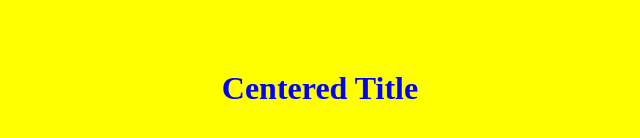
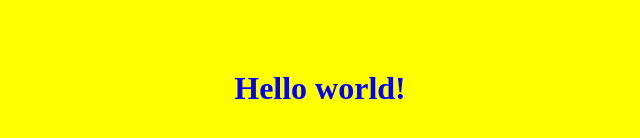
Before and after one commit to Poutchy/taass-git, a plain HTML site: page index.html in a window 1280 px wide. Shown: the part 312-450 px from the top of the page, without its empty margins (320-960 px from the left). Drawn offline with Linux system fonts and the light colour scheme.

Commit message:
modification of title

```diff
--- a/index.html
+++ b/index.html
@@ -20,6 +20,6 @@
     </style>
 </head>
 <body>
-    <h1>Centered Title</h1>
+    <h1>Hello world!</h1>
 </body>
 </html>
```
